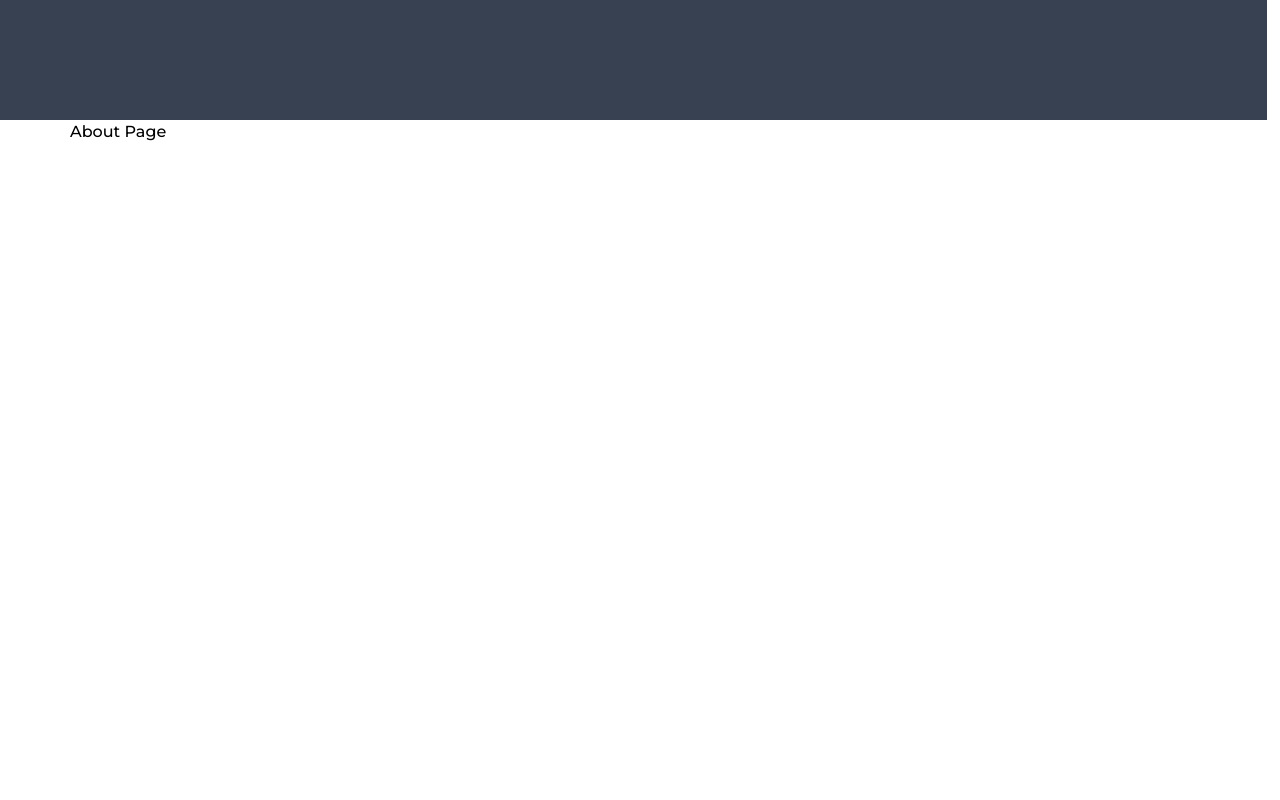
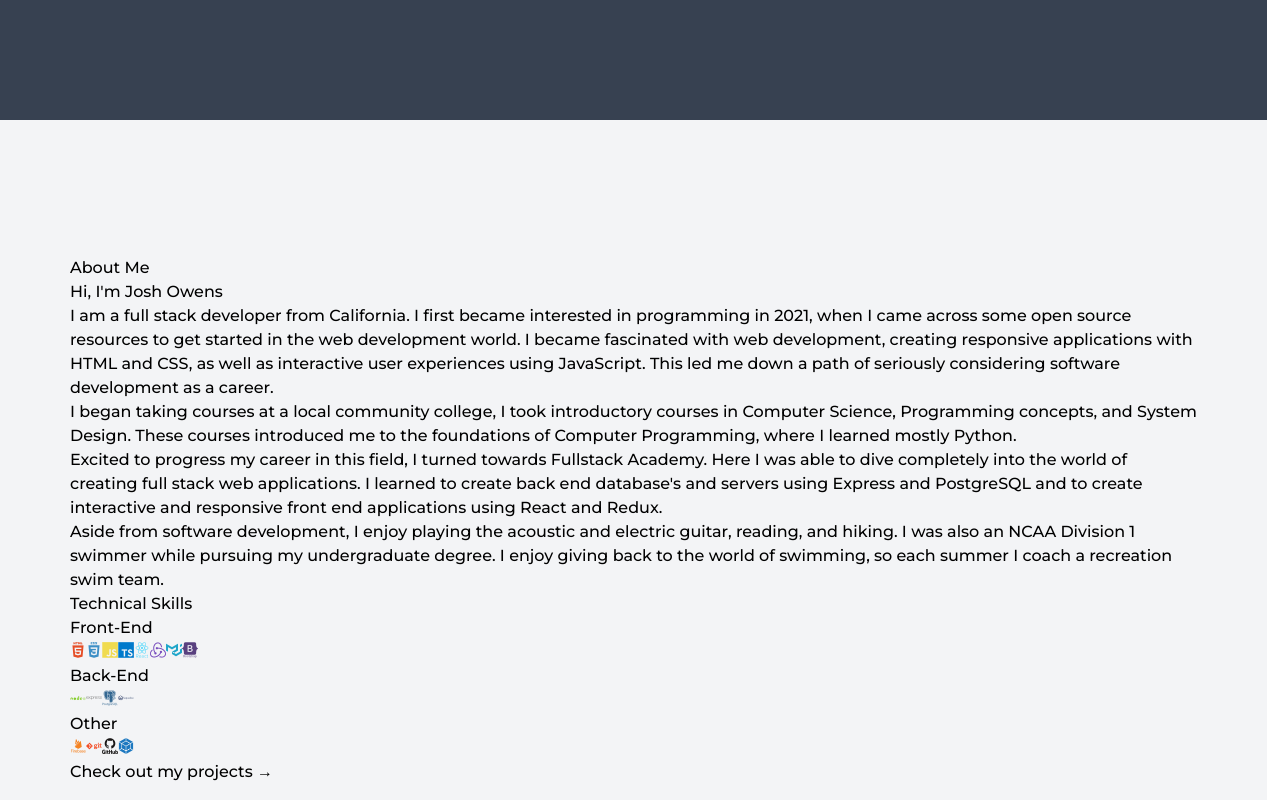
Before and after one commit to Joshowens16/portfolio_v2, a React (Vite) app: page /about in a window 1280 px wide. Shown: the part 720-1520 px from the top of the page. Built offline with nearby package versions, Linux system fonts and the light colour scheme.

Commit message:
adding about information

```diff
--- a/src/About.tsx
+++ b/src/About.tsx
@@ -1,9 +1,90 @@
 import React from "react";
+import { useSelector } from "react-redux";
+
+const frontEnd: React.ReactElement[] = [
+  <i className="devicon-html5-plain-wordmark colored"></i>,
+  <i className="devicon-css3-plain-wordmark colored"></i>,
+  <i className="devicon-javascript-plain colored"></i>,
+  <i className="devicon-typescript-plain colored"></i>,
+  <i className="devicon-react-original-wordmark colored"></i>,
+  <i className="devicon-redux-original colored"></i>,
+  <i className="devicon-materialui-plain colored"></i>,
+  <i className="devicon-bootstrap-plain-wordmark colored"></i>,
+];
+const backEnd: React.ReactElement[] = [
+  <i className="devicon-nodejs-plain-wordmark colored"></i>,
+  <i className="devicon-express-original-wordmark colored"></i>,
+  <i className="devicon-postgresql-plain-wordmark colored"></i>,
+  <i className="devicon-sequelize-plain-wordmark colored"></i>,
+];
+const other: React.ReactElement[] = [
+  <i className="devicon-firebase-plain-wordmark colored"></i>,
+  <i className="devicon-git-plain-wordmark colored"></i>,
+  <i className="devicon-github-original-wordmark colored"></i>,
+  <i className="devicon-webpack-plain colored"></i>,
+];
 
 const About = () => {
   return (
-    <div className="h-screen px-[70px] bg-white">
-      <h1>About Page</h1>
+    <div className="bg-gray-100 h-screen px-[70px] flex flex-wrap justify-center flex-col content-center w-[99.01vw] select-none">
+      <h1>About Me</h1>
+      <div className="">
+        <h2>Hi, I'm Josh Owens</h2>
+        <p>
+          I am a full stack developer from California. I first became interested
+          in programming in 2021, when I came across some open source resources
+          to get started in the web development world. I became fascinated with
+          web development, creating responsive applications with HTML and CSS,
+          as well as interactive user experiences using JavaScript. This led me
+          down a path of seriously considering software development as a career.
+        </p>
+        <p>
+          I began taking courses at a local community college, I took
+          introductory courses in Computer Science, Programming concepts, and
+          System Design. These courses introduced me to the foundations of
+          Computer Programming, where I learned mostly Python.
+        </p>
+        <p>
+          Excited to progress my career in this field, I turned towards{" "}
+          <a target="_blank" href="https://www.fullstackacademy.com/">
+            Fullstack Academy
+          </a>
+          . Here I was able to dive completely into the world of creating full
+          stack web applications. I learned to create back end database's and
+          servers using Express and PostgreSQL and to create interactive and
+          responsive front end applications using React and Redux.
+        </p>
+        <p>
+          Aside from software development, I enjoy playing the acoustic and
+          electric guitar, reading, and hiking. I was also an NCAA Division 1
+          swimmer while pursuing my undergraduate degree. I enjoy giving back to
+          the world of swimming, so each summer I coach a recreation swim team.
+        </p>
+      </div>
+      <div className="">
+        <h1>Technical Skills</h1>
+        <h2>Front-End</h2>
+        <div className="frontend">
+          {frontEnd.map((skill) => {
+            return skill;
+          })}
+        </div>
+        <h2>Back-End</h2>
+        <div className="">
+          {backEnd.map((skill) => {
+            return skill;
+          })}
+        </div>
+        <h2>Other</h2>
+        <div className="other">
+          {other.map((skill) => {
+            return skill;
+          })}
+        </div>
+      </div>
+      <div id="">
+        <button>Check out my projects &rarr;</button>
+      </div>
     </div>
   );
 };
--- a/src/Socials.tsx
+++ b/src/Socials.tsx
@@ -20,7 +20,7 @@ const socials: { devicon: string; link: string }[] = [
 ];
 const Socials = () => {
   return (
-    <div className="flex flex-col text-black content-center py-2 px-2 text-3xl gap-4 bg-gray-300 rounded-lg fixed bottom-[30vh] left-[10px] bg-opacity-80">
+    <div className="flex flex-col text-black content-center py-2 px-2 text-3xl gap-4 bg-gray-300 rounded-lg fixed bottom-[30vh] left-[10px] bg-opacity-100">
       {socials.map((link) => {
         return (
           <div className="flex justify-center hover:cursor-pointer">
```
